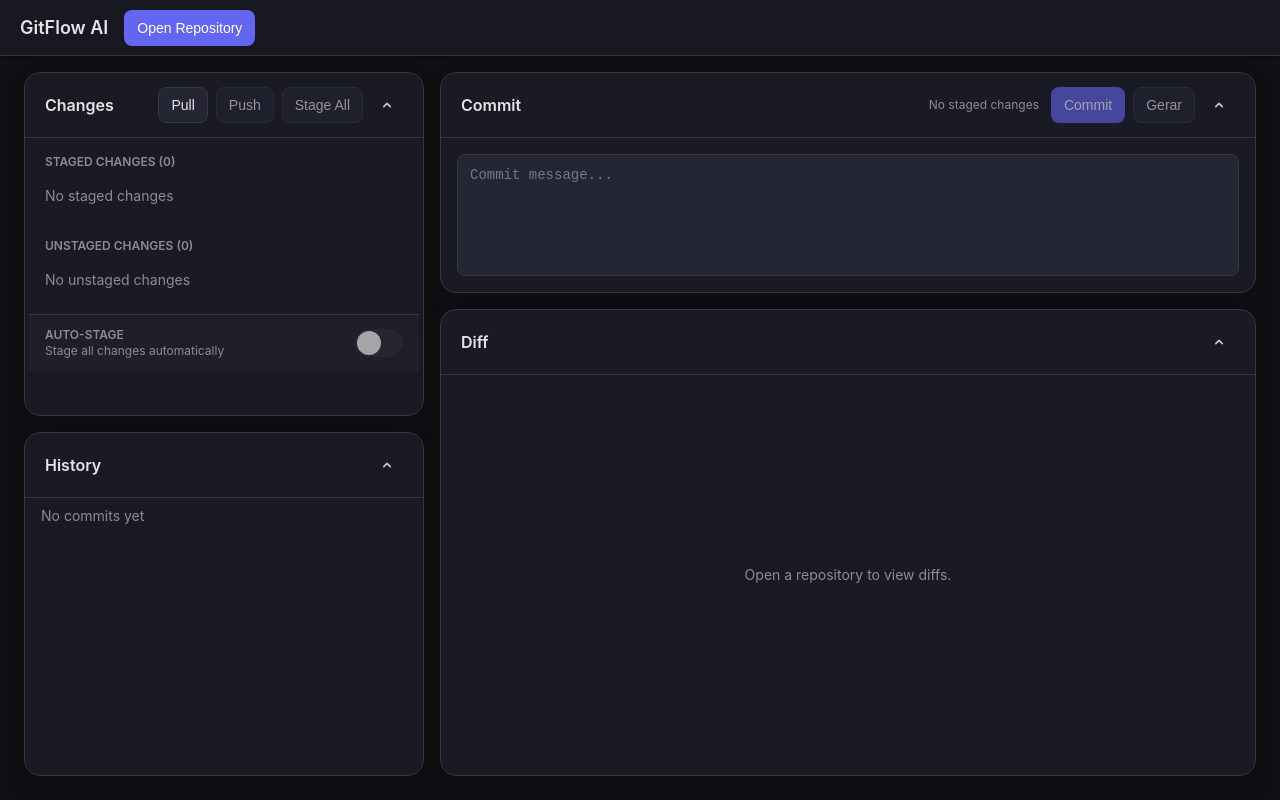
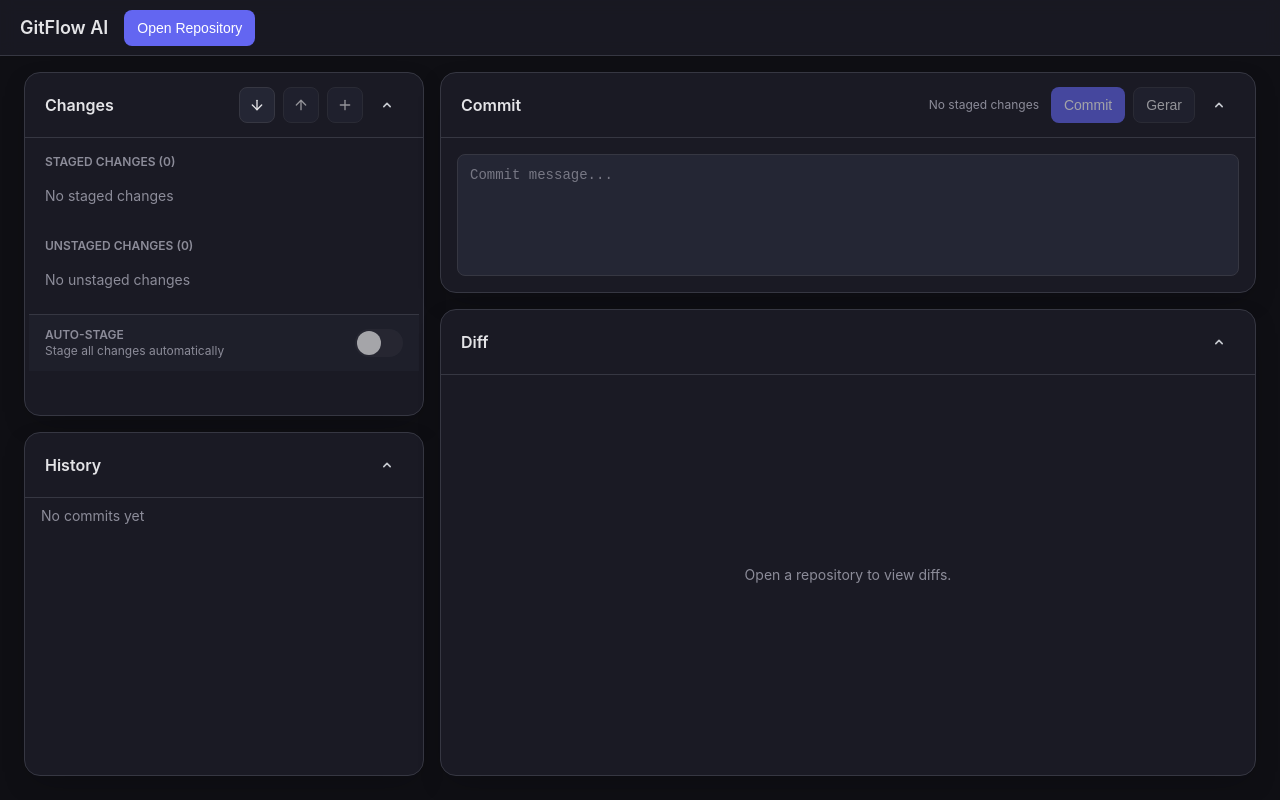
Before and after one commit to gabrielMalonso/EverydayGit, a React (Vite) app: page / in a window 1280 px wide. Built offline with nearby package versions, Linux system fonts and the light colour scheme.

Commit message:
feat: Adiciona ícones do Lucide React e atualiza botões de ação
Integra a biblioteca `lucide-react` para substituir ícones genéricos por setas e um sinal de mais em botões de ação no painel de alterações. Isso melhora a clareza visual das operações de pull, push e stage all.

```diff
--- a/package.json
+++ b/package.json
@@ -16,6 +16,7 @@
     "@tauri-apps/plugin-opener": "^2",
     "diff": "^8.0.2",
     "framer-motion": "^12.23.26",
+    "lucide-react": "^0.562.0",
     "react": "^19.1.0",
     "react-diff-view": "^3.3.2",
     "react-dom": "^19.1.0",
--- a/src/components/ChangesListPanel.tsx
+++ b/src/components/ChangesListPanel.tsx
@@ -1,4 +1,5 @@
 import React, { useEffect, useMemo, useRef, useState } from 'react';
+import { ArrowDown, ArrowUp, Plus } from 'lucide-react';
 import { Panel } from './Panel';
 import { Button, ToggleSwitch } from '../ui';
 import { ListItem } from './ListItem';
@@ -127,19 +128,30 @@ export const ChangesListPanel: React.FC<ChangesListPanelProps> = ({ className =
       collapseKey="changes-list"
       actions={
         <div className="flex items-center gap-2">
-          <Button onClick={handlePull} variant="secondary" size="sm">
-            Pull
+          <Button onClick={handlePull} variant="secondary" size="sm" className="w-9 !px-0" aria-label="Pull" title="Pull">
+            <ArrowDown className="h-4 w-4" aria-hidden />
           </Button>
-          <Button onClick={handlePush} variant="secondary" size="sm" disabled={!status || status.ahead === 0}>
-            Push
+          <Button
+            onClick={handlePush}
+            variant="secondary"
+            size="sm"
+            className="w-9 !px-0"
+            disabled={!status || status.ahead === 0}
+            aria-label="Push"
+            title="Push"
+          >
+            <ArrowUp className="h-4 w-4" aria-hidden />
           </Button>
           <Button
             onClick={handleStageAll}
             variant="secondary"
             size="sm"
+            className="w-9 !px-0"
             disabled={unstagedFiles.length === 0 || isAutoStaging}
+            aria-label="Stage all"
+            title="Stage all"
           >
-            Stage All
+            <Plus className="h-4 w-4" aria-hidden />
           </Button>
         </div>
       }
--- a/src/components/ChangesPanel.tsx
+++ b/src/components/ChangesPanel.tsx
@@ -1,4 +1,5 @@
 import React, { useEffect, useState } from 'react';
+import { ArrowDown, ArrowUp } from 'lucide-react';
 import { Panel } from './Panel';
 import { Button } from '../ui';
 import { Textarea } from './Textarea';
@@ -97,16 +98,19 @@ export const ChangesPanel: React.FC = () => {
       className="h-full"
       actions={
         <div className="flex gap-2">
-          <Button onClick={handlePull} variant="secondary" size="sm">
-            Pull
+          <Button onClick={handlePull} variant="secondary" size="sm" className="w-9 !px-0" aria-label="Pull" title="Pull">
+            <ArrowDown className="h-4 w-4" aria-hidden />
           </Button>
           <Button
             onClick={handlePush}
             variant="secondary"
             size="sm"
+            className="w-9 !px-0"
             disabled={stagedFiles.length === 0 && commitMessage === ''}
+            aria-label="Push"
+            title="Push"
           >
-            Push
+            <ArrowUp className="h-4 w-4" aria-hidden />
           </Button>
         </div>
       }
```
Also changed, not shown: 1 other file (tests, documents, lock files or other folders).
